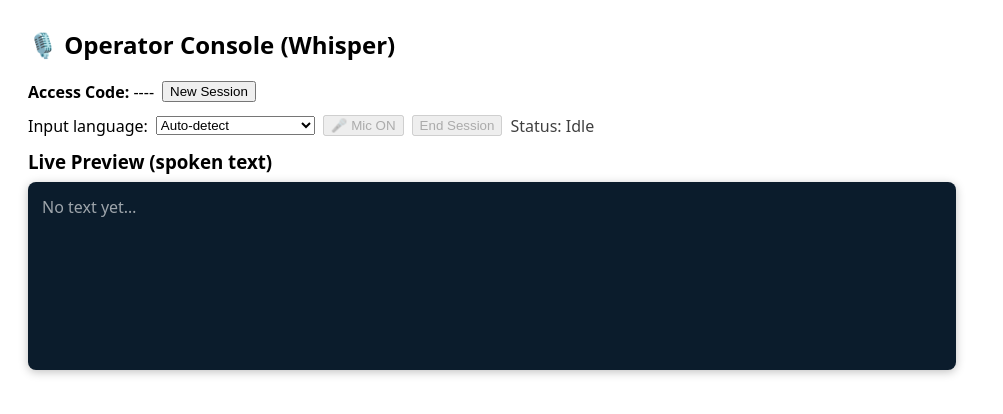
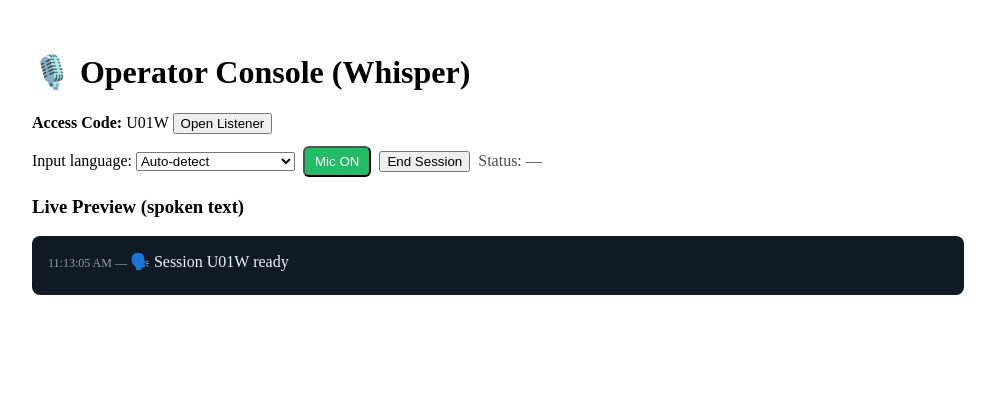
Before and after one commit to onevoicechurch/onevoice-site., a Next.js app: page /operator in a window 1280 px wide. Shown: the top 414 px of the page, without its empty margins (0-1003 px from the left). Built offline with nearby package versions, Linux system fonts and the light colour scheme; no server answers.

Commit message:
Update page.js

```diff
--- a/app/operator/page.js
+++ b/app/operator/page.js
@@ -2,38 +2,72 @@
 
 import { useEffect, useRef, useState } from 'react';
 
-// === constants ===
-const SEG_MS = 5000; // finalize a chunk every 5s (prevents 400 "invalid container" errors)
+const SEG_MS = 5000; // finalize + restart every 5s (prevents 400s)
 
-// === helpers ===
-function newCode() {
-  return Math.random().toString(36).slice(2, 6).toUpperCase();
+export default function OperatorPage() {
+  const [code, setCode] = useState(null);
+  const [inputLang, setInputLang] = useState('AUTO'); // 'AUTO' or like 'en-US'
+  const [running, setRunning] = useState(false);
+  const [status, setStatus] = useState('');
+  const [log, setLog] = useState([]);
+
+  const mediaRef = useRef(null);       // MediaStream
+  const recRef = useRef(null);         // MediaRecorder
+  const esRef = useRef(null);          // EventSource
+  const segTimerRef = useRef(null);    // timer id
+
+  // Create session on mount
+  useEffect(() => {
+    (async () => {
+      const r = await fetch('/api/session', { method: 'POST' });
+      const j = await r.json();
+      setCode(j.code);
+      appendLine({ ts: Date.now(), who: 'sys', text: `Session ${j.code} ready` });
+      reconnectSSE(j.code);
+    })();
+    return () => {
+      try { esRef.current && esRef.current.close(); } catch {}
+    };
+  }, []);
+
+  function appendLine(line) {
+    setLog((prev) => [...prev, line].slice(-200));
   }
 
-export default function OperatorPage() {
-  // state (PLAIN JS — no TypeScript generics!)
-  const [code, setCode] = useState(null);          // session code
-  const [inputLang, setInputLang] = useState('AUTO');
-  const [running, setRunning] = useState(false);
-  const [status, setStatus] = useState('Idle');
-  const [log, setLog] = useState([]);              // [{time, text}]
+  function reconnectSSE(theCode) {
+    try {
+      esRef.current && esRef.current.close();
+    } catch {}
+    const es = new EventSource(`/api/stream?code=${encodeURIComponent(theCode)}`);
+    es.onmessage = (ev) => {
+      try {
+        const data = JSON.parse(ev.data);
+        appendLine(data);
+      } catch {}
+    };
+    es.addEventListener('end', () => {
+      appendLine({ ts: Date.now(), who: 'sys', text: 'Session ended' });
+    });
+    es.onerror = () => {
+      // auto-retry
+      try { es.close(); } catch {}
+      setTimeout(() => reconnectSSE(theCode), 1500);
+    };
+    esRef.current = es;
+  }
 
-  // refs
-  const mediaRef = useRef(null);        // MediaStream
-  const recRef = useRef(null);          // MediaRecorder
-  const segTimerRef = useRef(0);        // segment timer id
-
-  // --- mic control (segmenting recorder) ---
   async function startMic() {
     if (running) return;
-    setStatus('Requesting mic…');
-    try {
+    setStatus('Mic starting…');
+
     const stream = await navigator.mediaDevices.getUserMedia({
       audio: { channelCount: 1, echoCancellation: true },
       video: false,
     });
     mediaRef.current = stream;
+    setRunning(true);
 
+    // Pick a very compatible mimeType
     const mimeType =
       MediaRecorder.isTypeSupported('audio/webm;codecs=opus') ? 'audio/webm;codecs=opus' :
       MediaRecorder.isTypeSupported('audio/webm') ? 'audio/webm' :
@@ -42,150 +76,104 @@
 
     const startRecorder = () => {
       const rec = new MediaRecorder(stream, mimeType ? { mimeType } : undefined);
-        recRef.current = rec;
-
       rec.ondataavailable = async (e) => {
-          // only after stop() (final container)
         if (!e.data || e.data.size < 6000) return;
         try {
           const qs = new URLSearchParams({
             code: code || '',
-              inputLang,
+            inputLang: inputLang || 'AUTO',
           });
           const ab = await e.data.arrayBuffer();
-            await fetch('/api/ingest?' + qs.toString(), {
+          const r = await fetch('/api/ingest?' + qs.toString(), {
             method: 'POST',
             headers: { 'Content-Type': e.data.type || 'audio/webm' },
             body: ab,
           });
-            setStatus('Chunk processed');
+          const j = await r.json().catch(()=>({}));
+          setStatus(`Chunk processed`);
         } catch (err) {
-            console.error('ingest error', err);
-            setStatus('Ingest error');
+          console.error('ingest send error', err);
+          setStatus('Chunk error');
         }
       };
-
       rec.onstart = () => {
-          // stop after SEG_MS so we finalize and immediately restart
         segTimerRef.current = window.setTimeout(() => {
-            try {
-              if (rec.state !== 'inactive') rec.stop();
-            } catch {}
+          try { rec.state !== 'inactive' && rec.stop(); } catch {}
         }, SEG_MS);
       };
-
       rec.onstop = () => {
         window.clearTimeout(segTimerRef.current);
-          // chain next segment while mic is still active
         if (running && mediaRef.current) startRecorder();
       };
-
-        rec.start(); // we’ll call stop() ourselves via the timer
+      rec.start();
+      recRef.current = rec;
     };
 
-      setRunning(true);
-      setStatus('Mic on');
     startRecorder();
-    } catch (err) {
-      console.error('mic error', err);
-      setStatus('Mic error');
-      setRunning(false);
-    }
+    setStatus('Mic ON');
   }
 
   function stopMic() {
     setRunning(false);
-    window.clearTimeout(segTimerRef.current);
-    try {
-      const r = recRef.current;
-      if (r && r.state !== 'inactive') r.stop();
-    } catch {}
-    recRef.current = null;
-
+    setStatus('Mic OFF');
+    try { recRef.current && recRef.current.state !== 'inactive' && recRef.current.stop(); } catch {}
     if (mediaRef.current) {
-      try {
       mediaRef.current.getTracks().forEach(t => t.stop());
-      } catch {}
       mediaRef.current = null;
     }
-    setStatus('Mic off');
+    window.clearTimeout(segTimerRef.current);
   }
 
-  // end session (resets state)
-  function endSession() {
+  async function endSession() {
     stopMic();
-    setCode(null);
-    setLog(l => [...l, { time: Date.now(), text: 'Session ended' }]);
-  }
-
-  // clean up on unmount
-  useEffect(() => {
-    return () => stopMic();
-    // eslint-disable-next-line react-hooks/exhaustive-deps
-  }, []);
-
-  // new session
-  function newSession() {
-    const c = newCode();
-    setCode(c);
-    setLog([{ time: Date.now(), text: `Session ${c} ready` }]);
-    setStatus('Ready');
+    try {
+      await fetch(`/api/session?code=${encodeURIComponent(code || '')}`, { method: 'DELETE' });
+    } catch {}
   }
 
   return (
-    <div style={{ padding: 20, fontFamily: 'system-ui, -apple-system, Segoe UI, Roboto, sans-serif' }}>
-      <h2 style={{ marginTop: 0 }}>🎙️ Operator Console (Whisper)</h2>
+    <div style={{ padding: 24 }}>
+      <h1>🎙️ Operator Console (Whisper)</h1>
 
-      <div style={{ marginBottom: 12, display: 'flex', gap: 8, alignItems: 'center', flexWrap: 'wrap' }}>
-        <div><strong>Access Code:</strong> {code || '----'}</div>
-        <button onClick={newSession} disabled={running}>New Session</button>
-        {code && (
-          <a href={`/s/${code}`} target="_blank" rel="noreferrer">Open Listener</a>
-        )}
+      <div style={{ marginTop: 12, marginBottom: 12 }}>
+        <strong>Access Code:</strong> {code || '—'}{' '}
+        <button onClick={() => window.open(`/s/${code}`, '_blank')}>Open Listener</button>
       </div>
 
-      <div style={{ marginBottom: 12, display: 'flex', gap: 8, alignItems: 'center', flexWrap: 'wrap' }}>
-        <label>Input language:</label>
-        <select value={inputLang} onChange={e => setInputLang(e.target.value)} disabled={running}>
+      <div style={{ display: 'flex', gap: 8, alignItems: 'center', marginBottom: 12 }}>
+        <label>Input language:&nbsp;
+          <select value={inputLang} onChange={e => setInputLang(e.target.value)}>
             <option value="AUTO">Auto-detect</option>
-          <option value="en">English (United States)</option>
+            <option value="en-US">English (United States)</option>
             <option value="es">Spanish</option>
             <option value="vi">Vietnamese</option>
             <option value="zh">Chinese</option>
+            {/* add more here — UI only */}
           </select>
-
-        {!running ? (
-          <button onClick={startMic} disabled={!code}>🎤 Mic ON</button>
-        ) : (
-          <button onClick={stopMic} style={{ background: '#e33', color: '#fff' }}>🛑 Mic OFF</button>
-        )}
-
-        <button onClick={endSession} disabled={!code}>End Session</button>
-        <span style={{ opacity: 0.75 }}>Status: {status}</span>
+        </label>
+        <button onClick={running ? stopMic : startMic} style={{ background: running ? '#c33' : '#2b6' , color:'#fff', padding:'6px 10px', borderRadius:6 }}>
+          {running ? 'Mic OFF' : 'Mic ON'}
+        </button>
+        <button onClick={endSession}>End Session</button>
+        <span style={{ opacity: 0.7 }}>Status: {status || '—'}</span>
       </div>
 
-      <h3 style={{ margin: '8px 0' }}>Live Preview (spoken text)</h3>
-      <div
-        style={{
-          background: '#0b1c2c',
-          color: 'white',
-          padding: 14,
-          borderRadius: 8,
-          minHeight: 160,
-          boxShadow: '0 2px 10px rgba(0,0,0,0.25)',
-          maxWidth: 900,
-        }}
-      >
-        {log.length === 0 ? (
-          <div style={{ opacity: 0.6 }}>No text yet…</div>
-        ) : (
-          log.map((entry, i) => (
-            <div key={i} style={{ marginBottom: 6 }}>
-              <span role="img" aria-label="speech">🗣️</span>{' '}
-              {new Date(entry.time).toLocaleTimeString()} — {entry.text}
+      <h3>Live Preview (spoken text)</h3>
+      <div style={{
+        background:'#0f1a24',
+        color:'#e8f4ff',
+        padding:16,
+        borderRadius:8,
+        maxWidth:900,
+      }}>
+        {log.map((l, i) => (
+          <div key={i} style={{ marginBottom: 8 }}>
+            <span style={{ opacity: 0.6, fontSize: 12 }}>
+              {new Date(l.ts).toLocaleTimeString()} —&nbsp;
+            </span>
+            <span>🗣️ {l.text}</span>
           </div>
-          ))
-        )}
+        ))}
       </div>
     </div>
   );
```
Lines whose indentation alone changed are shown as unchanged.
